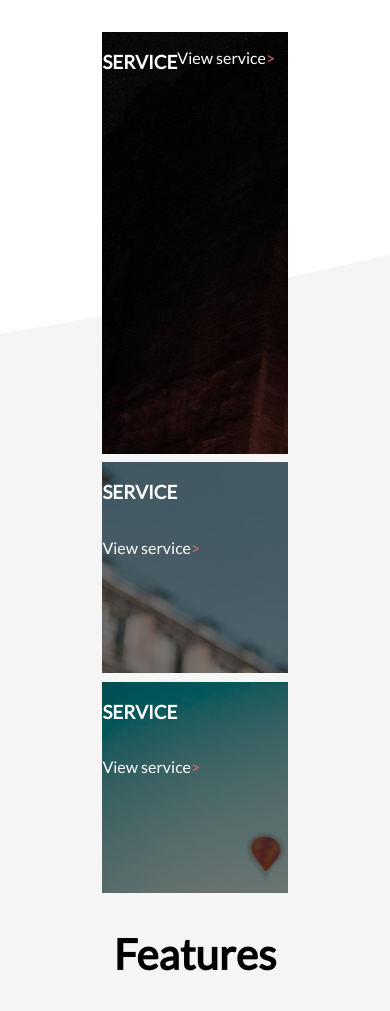
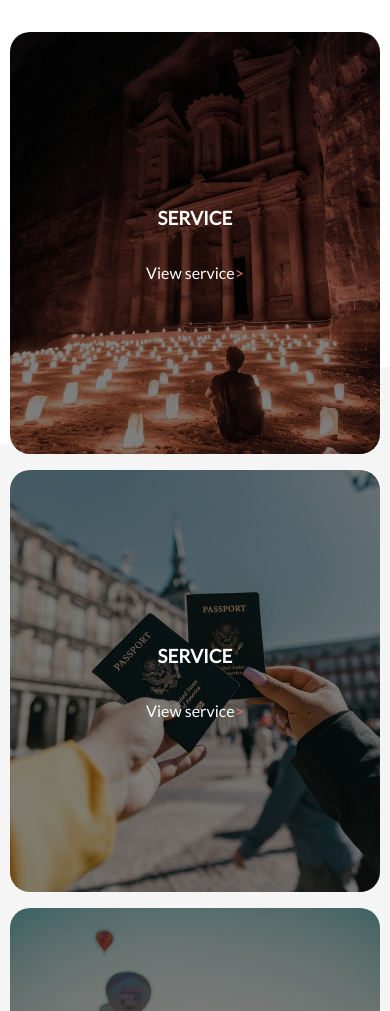
Before and after one commit to poutou89/Travel-Together, a website: page index.html in a window 390 px wide. Shown: the part 491-1502 px from the top of the page. Drawn offline with Linux system fonts and the light colour scheme.

Commit message:
correction card et son responsive

```diff
--- a/assets/scss/components/_card.scss
+++ b/assets/scss/components/_card.scss
@@ -1,25 +1,16 @@
 @use "../abstracts/variables" as vstyle;
 
-.card {
+.container-card {
+    display: flex;
+    gap: 1rem;
 
-    &.card-demi {
-        display: flex;
-        flex-direction: column;
-        height: 25vh;
+    .card-left, .card-right {
         width: 50%;
     }
 
-        &.card-primary {
-        background-image: linear-gradient(rgba(0, 0, 0, 0.5), rgba(0, 0, 0, 0.5)),url(../img/homme-assis-batiment.jpg);
+    .card-right {
         display: flex;
-        height: 50vh;
-        width: 50%;
+        flex-direction: column;
+        gap: 1rem;
     }
-        &.card-secondary {
-        background-image: linear-gradient(rgba(0, 0, 0, 0.5), rgba(0, 0, 0, 0.5)),url(../img/passport.jpg);
-    }
-        &.card-thirsty {
-        background-image: linear-gradient(rgba(0, 0, 0, 0.5), rgba(0, 0, 0, 0.5)),url(../img/montgolfiere.jpg);
-    }
-
 }
--- a/assets/scss/layout/_responsive.scss
+++ b/assets/scss/layout/_responsive.scss
@@ -48,14 +48,14 @@
             .container-card {
                 flex-direction: column;
 
-                .services-card-horizontal,
-                .services-card-vertical {
+                .card-left,
+                .card-right {
                     width: 100%;
 
                     .card {
                         height: 50vh;
 
-                        &.card-demi {
+                        &.card-semi {
                             height: 50vh;
                         }
                     }
--- a/assets/scss/pages/_homepage.scss
+++ b/assets/scss/pages/_homepage.scss
@@ -1,14 +1,35 @@
 @use "../abstracts/variables" as vstyle;
 
-.container-card {
+.card {
+    width: 100%;
+    height: 50vh;
+    border-radius: 20px;
+    background-size: cover;
+    background-position: center;
+
     display: flex;
+    flex-direction: column;
     justify-content: center;
     align-items: center;
-    gap: 1vh;
+
     h3 {
         color: vstyle.$thristycolor;
         text-transform: uppercase;
     }
+
+    &.card-semi {
+        height: 50%;
+    }
+    &.card-primary {
+        background-image: linear-gradient(rgba(0, 0, 0, 0.5), rgba(0, 0, 0, 0.5)),url(../img/homme-assis-batiment.jpg);
+    }
+    &.card-secondary {
+    background-image: linear-gradient(rgba(0, 0, 0, 0.5), rgba(0, 0, 0, 0.5)),url(../img/passport.jpg);
+    }
+    &.card-thirsty {
+    background-image: linear-gradient(rgba(0, 0, 0, 0.5), rgba(0, 0, 0, 0.5)),url(../img/montgolfiere.jpg);
+    }
+
 }
 
 #services {
--- a/index.html
+++ b/index.html
@@ -50,17 +50,21 @@
             <div class="container">
                 <h2>Services</h2>
                 <div class="container-card">
+                    <div class="card-left">
                         <div class="card card-primary">
                             <h3>service</h3>
                             <p>View service</p>
                         </div>
-                    <div class="card card-demi card-secondary">
+                    </div>
+                    <div class="card-right">
+                        <div class="card card-semi card-secondary">
                             <h3>service</h3>
                             <p>View service</p>
                         </div>
-                    <div class="card card-demi card-thirsty">
+                        <div class="card card-semi card-thirsty">
                             <h3>service</h3>
                             <p>View service</p>
+                        </div>
                     </div>
                 </div>
             </div>
```
Also changed, not shown: assets/css/style.css, 1 other file. Lines whose indentation alone changed are shown as unchanged.
